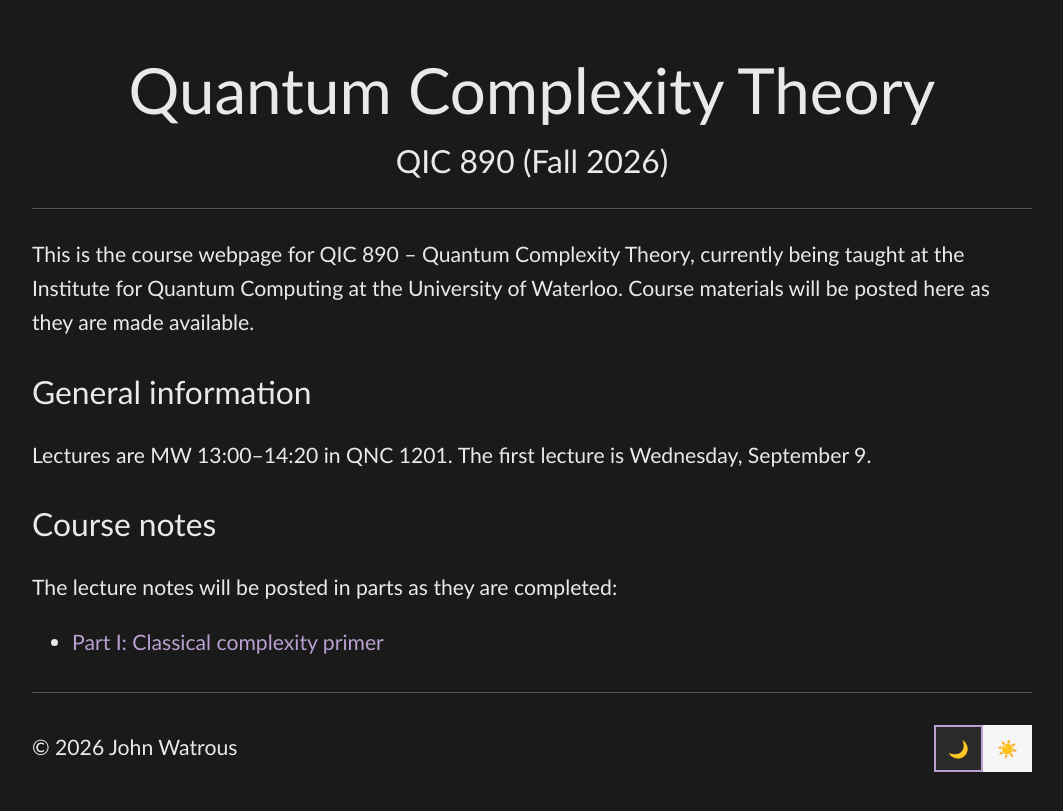
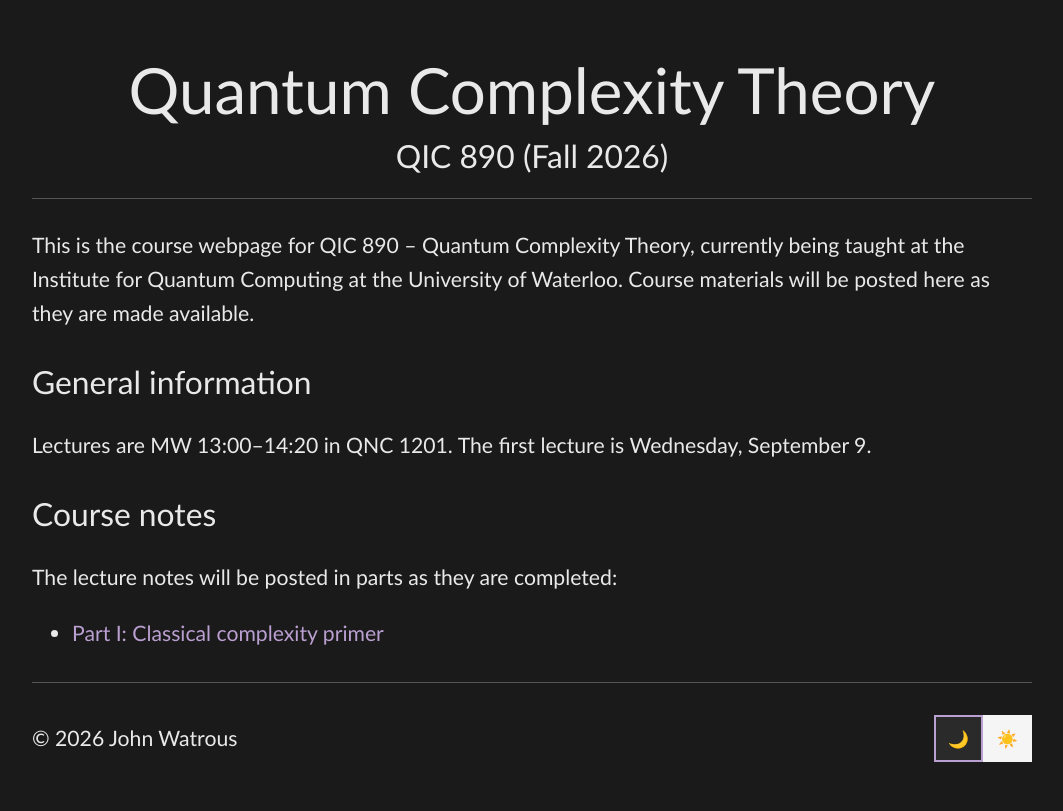
Before and after one commit to jhwatrous/jhwatrous.github.io, a Jekyll site: the page built from quantum-complexity.md, in a window 1280 px wide. Shown: the top 811 px of the page, without its empty margins (108-1171 px from the left). Built offline with Jekyll 4.4.1, drawn with Linux system fonts in a browser that asks for light colours.

Commit message:
Revisions...

```diff
--- a/assets/css/simple-dark.css
+++ b/assets/css/simple-dark.css
@@ -52,7 +52,7 @@ header .subtitle {
     margin-bottom: 0;
     font-size: 1.5em;
     font-weight: 400;
-    line-height: 1.6
+    line-height: 1.3;
 }
 
 .header-links {
```
